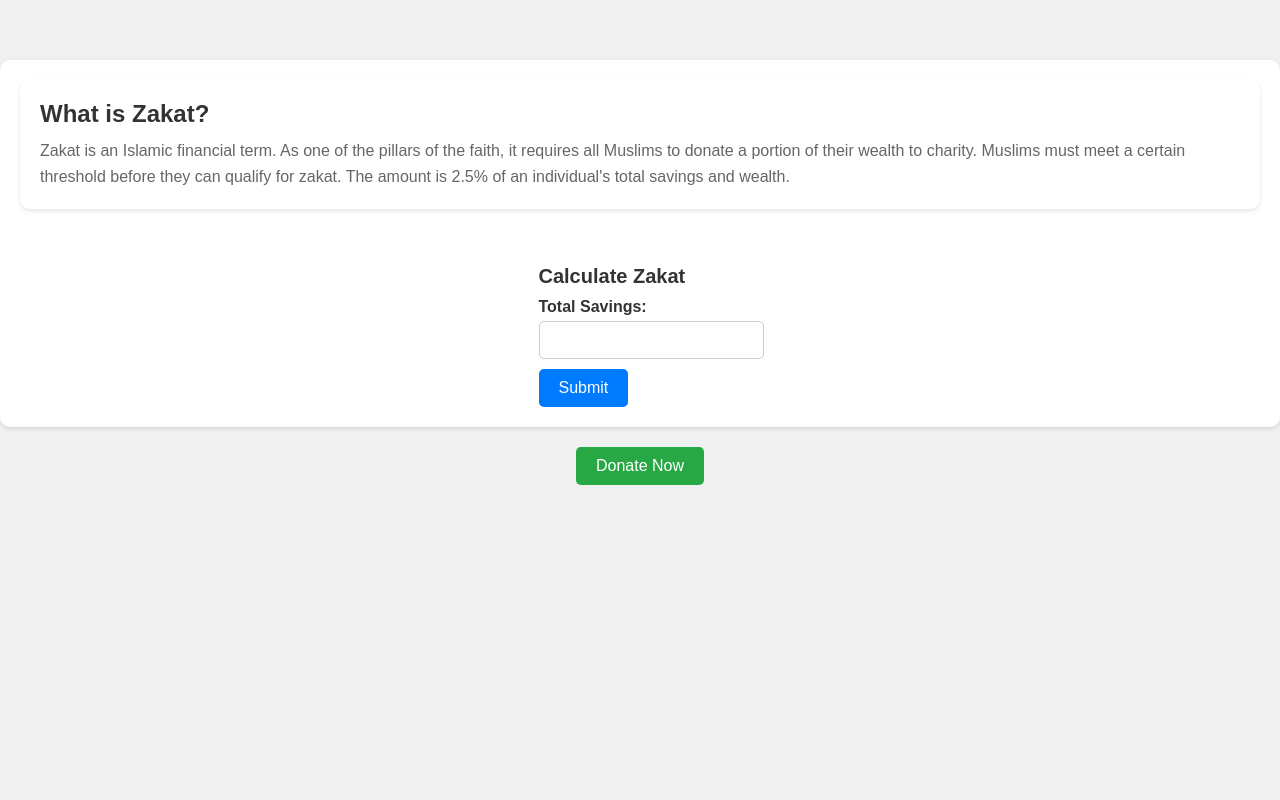
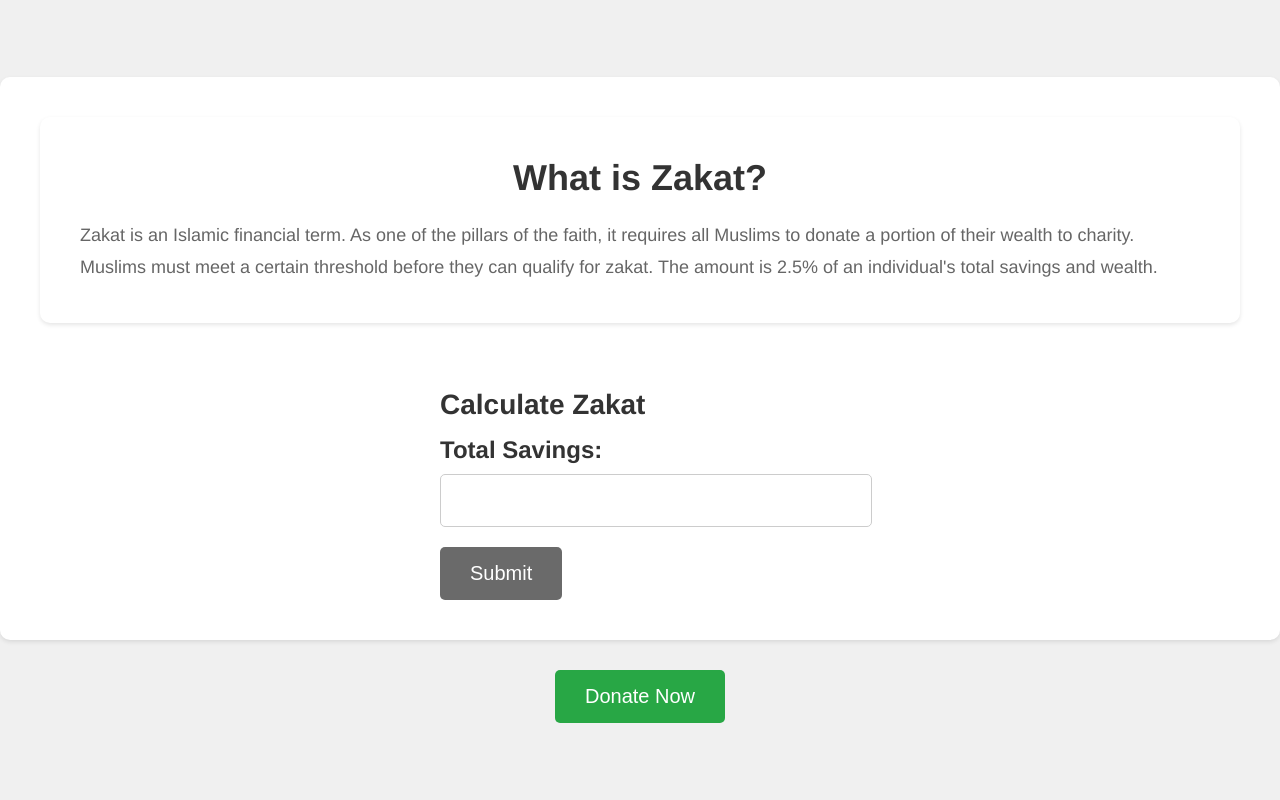
Before and after one commit to meet-projects/Y2-GroupA-Team4, a Flask app: page / in a window 1280 px wide. Run offline with Flask 3, Linux system fonts and the light colour scheme.

Commit message:
Update style.css

```diff
--- a/static/css/style.css
+++ b/static/css/style.css
@@ -8,7 +8,11 @@ body, h1, h2, h3, p, form {
 body {
     background-color: #f0f0f0;
     color: #333;
-    font-family: Arial, sans-serif;
+    font-family: "Helvetica Neue", Arial, sans-serif;
+    display: flex;
+    justify-content: center;
+    align-items: center;
+    height: 100vh;
 }
 
 /* Center the content */
@@ -16,80 +20,85 @@ body {
     display: flex;
     flex-direction: column;
     align-items: center;
-    margin-top: 30px;
 }
 
 /* Style the main content container */
 .content > div {
     background-color: #fff;
     border-radius: 10px;
-    padding: 20px;
+    padding: 40px;
     box-shadow: 0 2px 4px rgba(0, 0, 0, 0.1);
+    /* Apply greyscale effect */
+    filter: grayscale(100%);
 }
 
 /* Style the heading */
 h1 {
     color: #333;
-    font-size: 24px;
-    margin-bottom: 10px;
+    font-size: 36px;
+    margin-bottom: 20px;
+    text-align: center;
 }
 
 /* Style the paragraph */
 p {
     color: #666;
-    line-height: 1.6;
+    line-height: 1.8;
+    font-size: 18px;
 }
 
 /* Style the form container */
 form {
-    margin-top: 20px;
+    margin-top: 30px;
+    width: 100%;
+    max-width: 400px;
 }
 
 /* Style the subheading */
 h2 {
     color: #333;
-    font-size: 20px;
-    margin-bottom: 10px;
+    font-size: 28px;
+    margin-bottom: 15px;
 }
 
 /* Style the label for total savings input */
 h3 {
     color: #333;
-    font-size: 16px;
-    margin-bottom: 5px;
+    font-size: 24px;
+    margin-bottom: 10px;
 }
 
 /* Style the input for total savings */
 input[name='zakat'] {
     width: 100%;
-    padding: 10px;
+    padding: 15px;
     border: 1px solid #ccc;
     border-radius: 5px;
-    font-size: 14px;
+    font-size: 18px;
 }
 
 /* Style the submit button */
 input[type='submit'] {
-    margin-top: 10px;
-    padding: 10px 20px;
+    margin-top: 20px;
+    padding: 15px 30px;
     background-color: #007BFF;
     color: #fff;
     border: none;
     border-radius: 5px;
     cursor: pointer;
-    font-size: 16px;
+    font-size: 20px;
 }
 
 /* Style the Donate Now button */
 a > button {
-    margin-top: 20px;
-    padding: 10px 20px;
+    margin-top: 30px;
+    padding: 15px 30px;
     background-color: #28A745;
     color: #fff;
     border: none;
     border-radius: 5px;
     cursor: pointer;
-    font-size: 16px;
+    font-size: 20px;
     text-decoration: none;
 }
 
@@ -101,15 +110,15 @@ input[type='submit']:hover, a > button:hover {
 /* Responsive styles */
 @media (max-width: 600px) {
     h1 {
+        font-size: 30px;
+    }
+    h2 {
+        font-size: 24px;
+    }
+    h3 {
         font-size: 20px;
     }
-    h2 {
-        font-size: 18px;
-    }
-    h3 {
-        font-size: 14px;
-    }
     p {
-        font-size: 14px;
+        font-size: 16px;
     }
 }
```
